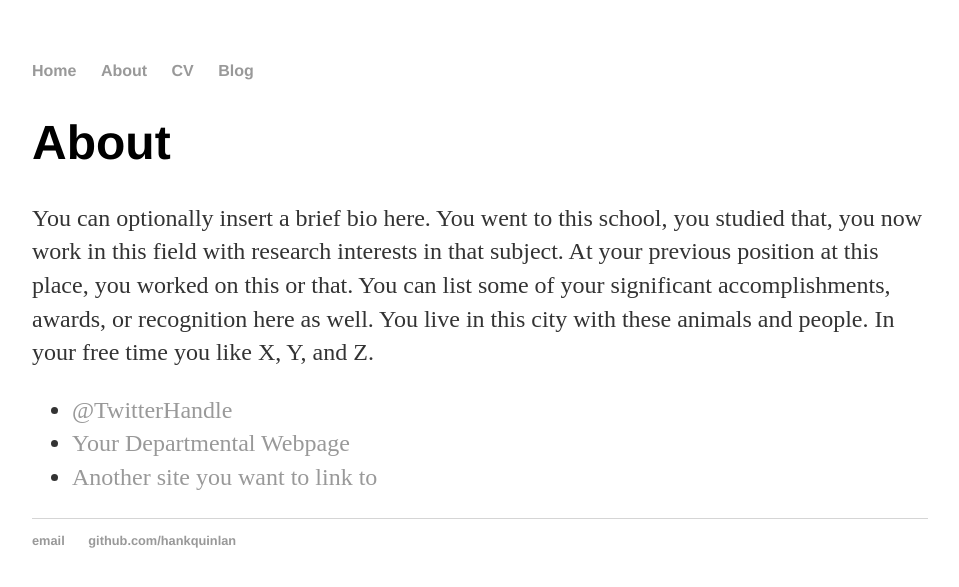
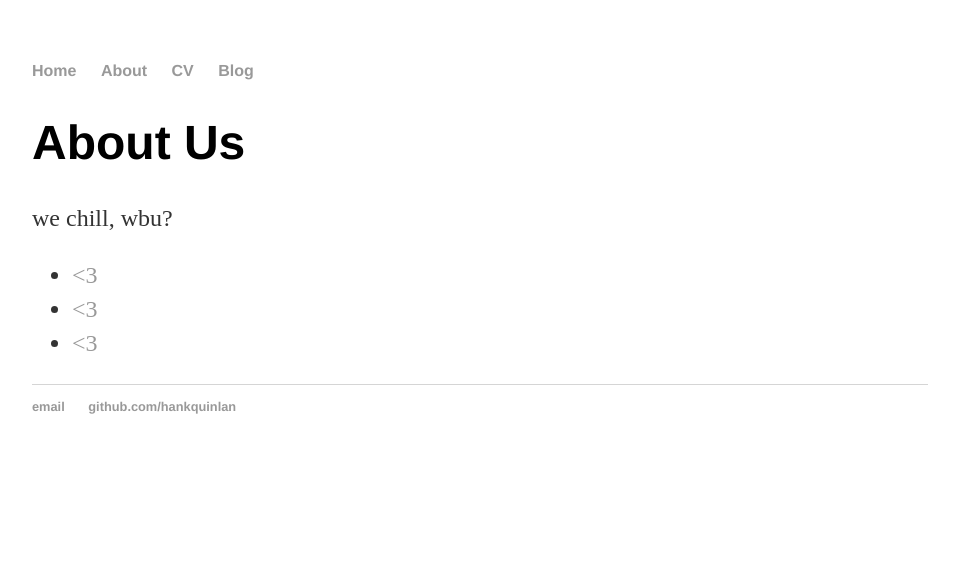
Before and after one commit to N07H1N6M4773RZ/N07H1N6M4773RZ.github.io, a Jekyll site: the page built from about/index.html, in a window 1280 px wide. Shown: the top 587 px of the page, without its empty margins (160-1119 px from the left). Built offline with Jekyll 4.4.1, drawn with Linux system fonts in a browser that asks for light colours.

Commit message:
Update index.html

```diff
--- a/about/index.html
+++ b/about/index.html
@@ -4,12 +4,12 @@ title: About Hank Quinlan
 ---
 
 		<div class="about">
-			<h1>About</h1>
-			<p>You can optionally insert a brief bio here. You went to this school, you studied that, you now work in this field with research interests in that subject. At your previous position at this place, you worked on this or that. You can list some of your significant accomplishments, awards, or recognition here as well. You live in this city with these animals and people. In your free time you like X, Y, and Z.</p>
+			<h1>About Us</h1>
+			<p> we chill, wbu? </p>
 
 			<ul class="contacts">
-				<li><a href="#">@TwitterHandle</a></li>
-				<li><a href="#">Your Departmental Webpage</a></li>
-				<li><a href="#">Another site you want to link to</a></li>
+				<li><a href="#"> <3 </a></li>
+				<li><a href="#"> <3 </a></li>
+				<li><a href="#"> <3 </a></li>
 				</ul>
 		</div>
```
